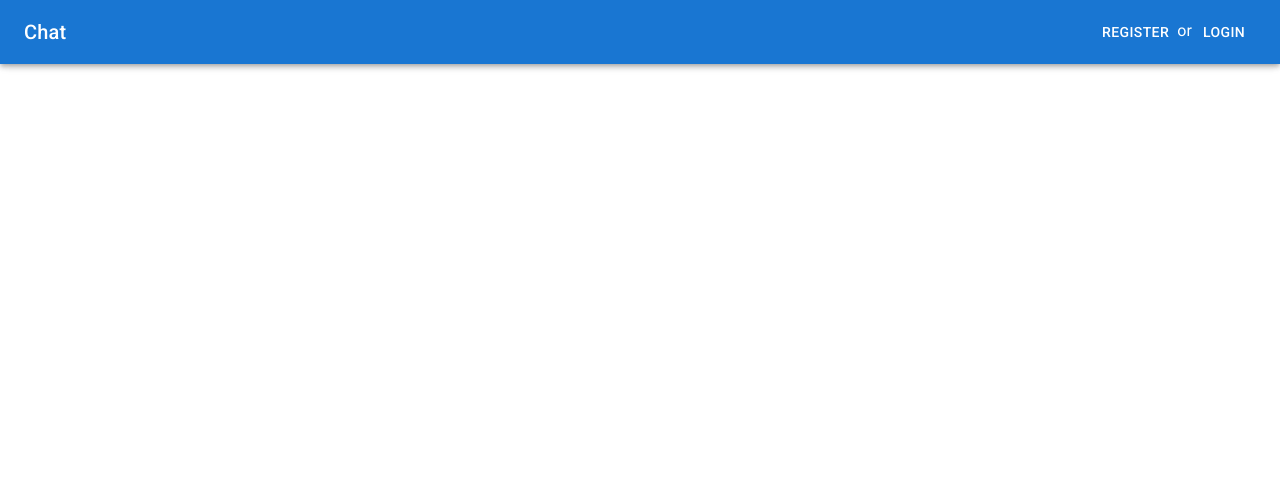
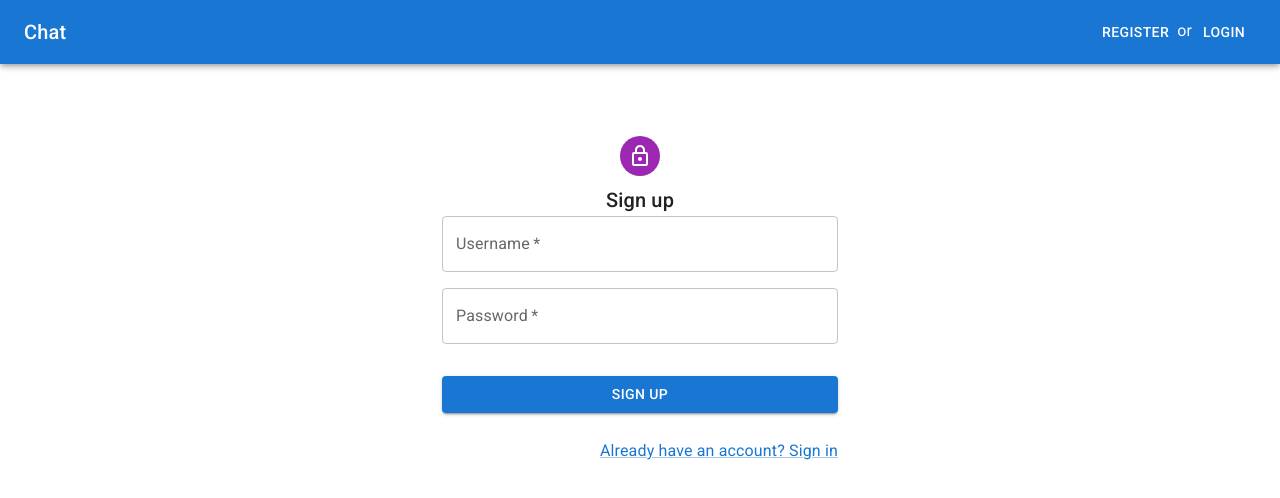
Before and after one commit to SpeedrunDi/Chat, a React (Create React App) app in the folder frontend/: page /register in a window 1280 px wide. Shown: the top 498 px of the page. Built offline with nearby package versions, Linux system fonts and the light colour scheme.

Commit message:
CP-5 added container Register

```diff
--- a/frontend/src/components/Messages/Messages.js
+++ b/frontend/src/components/Messages/Messages.js
@@ -20,11 +20,14 @@ const Messages = ({messages}) => {
             <Box sx={{display: 'flex', flexDirection: 'column',alignItems:'flex-start', background: 'lightgrey', padding: '7px', borderRadius: '15px'}}>
               {messages && messages.map(message =>
               {
-                if(user.username === message.user.username) {
+                if(user && user.username === message.user.username) {
                   messageStyle = 'flex-end'
                 } else {messageStyle = 'flex-start'}
                 return (
-                  <Card sx={{border: '1px solid grey', marginTop: '10px', padding: '5px', alignSelf: messageStyle}} >
+                  <Card
+                    key={message._id}
+                    sx={{border: '1px solid grey', marginTop: '10px', padding: '5px', alignSelf: messageStyle}}
+                  >
                     <strong>{message.user.username}</strong>: {message.text}
                   </Card>
                 )
--- a/frontend/src/containers/Register/Register.js
+++ b/frontend/src/containers/Register/Register.js
@@ -1,10 +1,130 @@
-import React from 'react';
+import React, {useEffect, useState} from 'react';
+import {Link as RouterLink} from 'react-router-dom';
+import {makeStyles} from "tss-react/mui";
+import {Avatar, Container, Grid, Link, Typography} from "@mui/material";
+import {LockOutlined} from "@mui/icons-material";
+import {useDispatch, useSelector} from "react-redux";
+import {clearRegisterErrors, registerUser} from "../../store/actions/usersActions";
+import ButtonWithProgress from "../../components/UI/ButtonWithProgress/ButtonWithProgress";
+import FormElement from "../../components/UI/FormElement/FormElement";
 
-const Register = () => {
+const useStyles = makeStyles()(theme => ({
+  paper: {
+    marginTop: theme.spacing(8),
+    display: 'flex',
+    flexDirection: 'column',
+    alignItems: 'center',
+  },
+  avatar: {
+    margin: theme.spacing(1),
+    backgroundColor: `${theme.palette.secondary.main} !important`,
+  },
+  form: {
+    marginTop: theme.spacing(1),
+  },
+  submit: {
+    margin: `${theme.spacing(2, 0)} !important`,
+  }
+}));
+
+const Register = ({history}) => {
+  const { classes } = useStyles();
+  const dispatch = useDispatch();
+  const error = useSelector(state => state.users.registerError);
+  const loading = useSelector(state => state.users.registerLoading);
+
+  const [user, setUser] = useState({
+    username: '',
+    password: ''
+  });
+
+  useEffect(() => {
+    return () => {
+      dispatch(clearRegisterErrors());
+    }
+  }, [dispatch]);
+
+  const inputChangeHandler = e => {
+    const {name, value} = e.target;
+
+    setUser(prev => ({...prev, [name]: value}));
+  };
+
+  const submitFormHandler = async e => {
+    e.preventDefault();
+
+    await dispatch(registerUser(user));
+
+    history.replace('/');
+  };
+
+  const getFieldError = fieldName => {
+    try {
+      return error.errors[fieldName].message;
+    } catch {
+      return undefined;
+    }
+  };
+
   return (
-    <div>
+    <Container maxWidth="xs">
+      <div className={classes.paper}>
+        <Avatar className={classes.avatar}>
+          <LockOutlined/>
+        </Avatar>
+        <Typography component="h1" variant="h6">
+          Sign up
+        </Typography>
 
-    </div>
+        <Grid
+          component="form"
+          onSubmit={submitFormHandler}
+          container
+          spacing={2}
+        >
+          <FormElement
+            required={true}
+            label="Username"
+            name="username"
+            value={user.username}
+            onChange={inputChangeHandler}
+            error={getFieldError('username')}
+          />
+
+          <FormElement
+            type="password"
+            required={true}
+            label="Password"
+            name="password"
+            value={user.password}
+            onChange={inputChangeHandler}
+            error={getFieldError('password')}
+          />
+
+          <Grid item xs={12}>
+            <ButtonWithProgress
+              loading={loading}
+              disabled={loading}
+              type="submit"
+              fullWidth
+              variant="contained"
+              color="primary"
+              className={classes.submit}
+            >
+              Sign Up
+            </ButtonWithProgress>
+          </Grid>
+        </Grid>
+
+        <Grid container justifyContent="flex-end" marginTop="10px">
+          <Grid item>
+            <Link component={RouterLink} to="/login">
+              Already have an account? Sign in
+            </Link>
+          </Grid>
+        </Grid>
+      </div>
+    </Container>
   );
 };
 
--- a/frontend/src/store/actions/usersActions.js
+++ b/frontend/src/store/actions/usersActions.js
@@ -38,15 +38,7 @@ export const registerUser = userData => {
             const response = await axiosApi.post('/users', userData);
 
             dispatch(registerUserSuccess(response.data));
-            toast.success('You have successfully registered!', {
-                position: "top-right",
-                autoClose: 3000,
-                hideProgressBar: false,
-                closeOnClick: true,
-                pauseOnHover: true,
-                draggable: true,
-                progress: undefined,
-            });
+            toast.success('You have successfully registered!');
         } catch (e) {
             if (e.response && e.response.data) {
                 dispatch(registerUserFailure(e.response.data));
```
